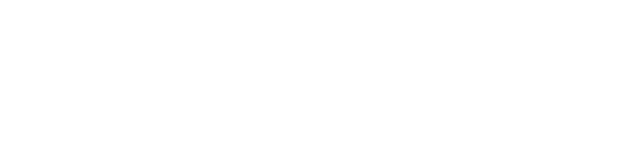
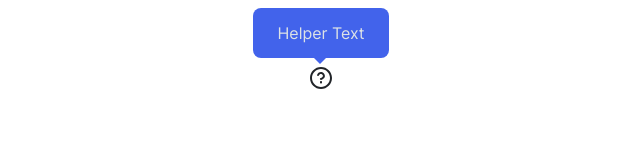
Before and after one commit to js-tasks-ru/htmlcss-20210409_kolesnikova9292, a website: page 05-lection3/01-tooltip/index.html in a window 1280 px wide. Shown: the whole page, without its empty margins (319-959 px from the left). Drawn offline with Linux system fonts and the light colour scheme.

Commit message:
тултип

```diff
--- a/05-lection3/01-tooltip/index.html
+++ b/05-lection3/01-tooltip/index.html
@@ -7,5 +7,21 @@
 </head>
 <body>
 
+<div class="tooltip__wrapper">
+    <div class="tooltip">
+        <span class="tooltip__name">Helper Text</span>
+    </div>
+    <img class="tooltip__icon" src="../../assets/icons/help.svg" alt="Question">
+
+    <p class="tooltip__text">"Lorem ipsum dolor sit amet, consectetur adipiscing elit,
+        sed do eiusmod tempor incididunt ut labore et dolore magna
+        aliqua. Ut enim ad minim veniam, quis nostrud exercitation
+        ullamco laboris nisi ut aliquip ex ea commodo consequat.
+        Duis aute irure dolor in reprehenderit in voluptate velit
+        esse cillum dolore eu fugiat nulla pariatur. Excepteur sint
+        occaecat cupidatat non proident, sunt in culpa qui officia
+        deserunt mollit anim id est laborum.</p>
+</div>
+
 </body>
 </html>
--- a/05-lection3/01-tooltip/tooltip.css
+++ b/05-lection3/01-tooltip/tooltip.css
@@ -0,0 +1,41 @@
+.tooltip {
+    padding: 0.8em 1.5em;
+    background-color: var(--blue);
+    display: inline-block;
+    border-radius: 0.5em;
+    color: var(--grey_2);
+    font-size: 1em;
+    line-height: 1.5em;
+    position: relative;
+    margin-bottom: 0.5em;
+}
+
+.tooltip:after {
+    content: "";
+    height: 0;
+    width: 0;
+    background-color: transparent;
+    position: absolute;
+    top: 3.1em;
+    left: 45%;
+    border: 0.4em solid transparent;
+    border-top-color: var(--blue);
+}
+
+.tooltip__wrapper {
+    display: flex;
+    flex-direction: column;
+    align-items: center;
+}
+
+.tooltip__text {
+    padding: 1em;
+    border: 1px solid var(--black);
+    border-radius: 0.5em;
+    display: none;
+    margin: 0.5em;
+}
+
+.tooltip__icon:hover + .tooltip__text {
+    display: block;
+}
```
Also changed, not shown: assets/icons/help.svg (added). Lines whose indentation alone changed are shown as unchanged.
